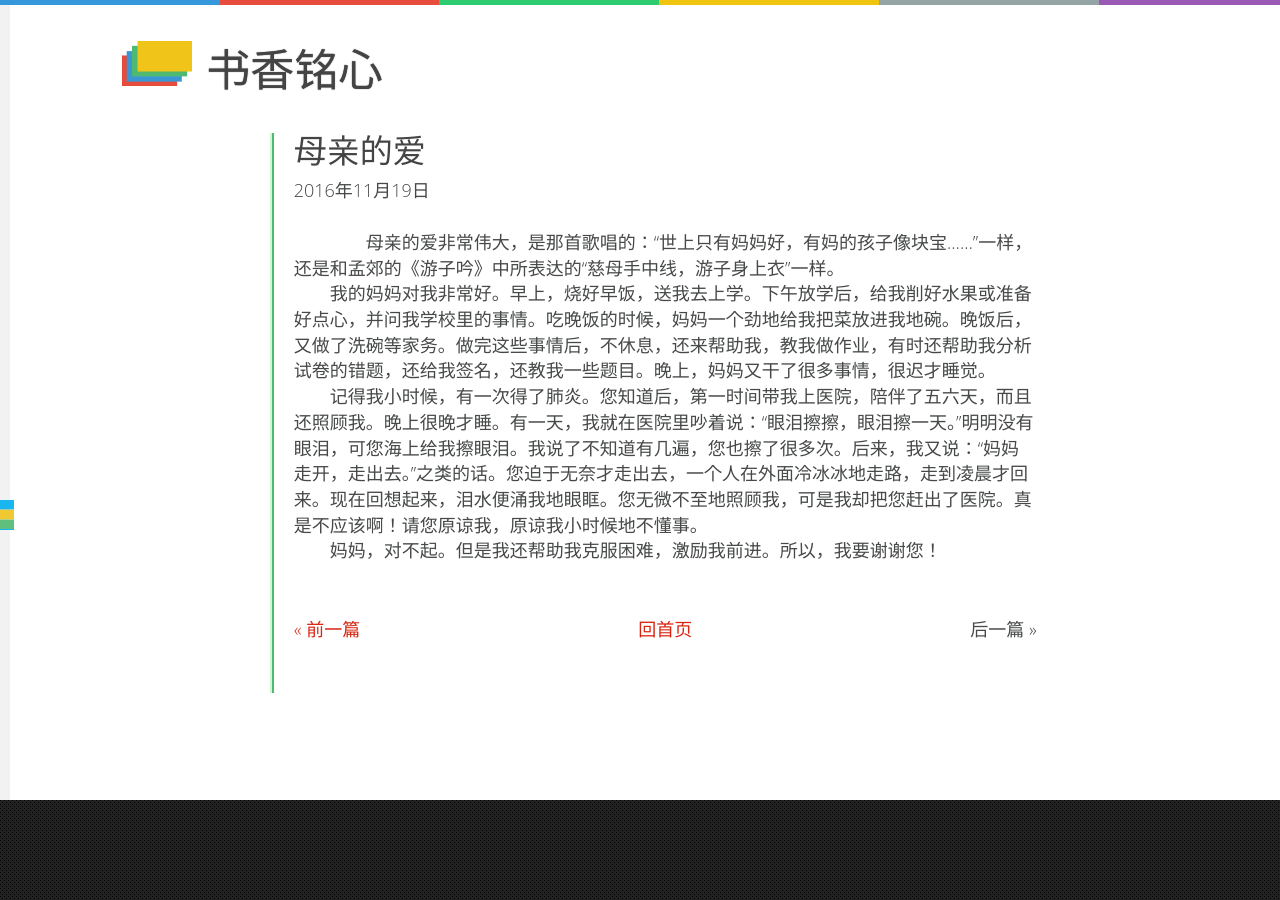
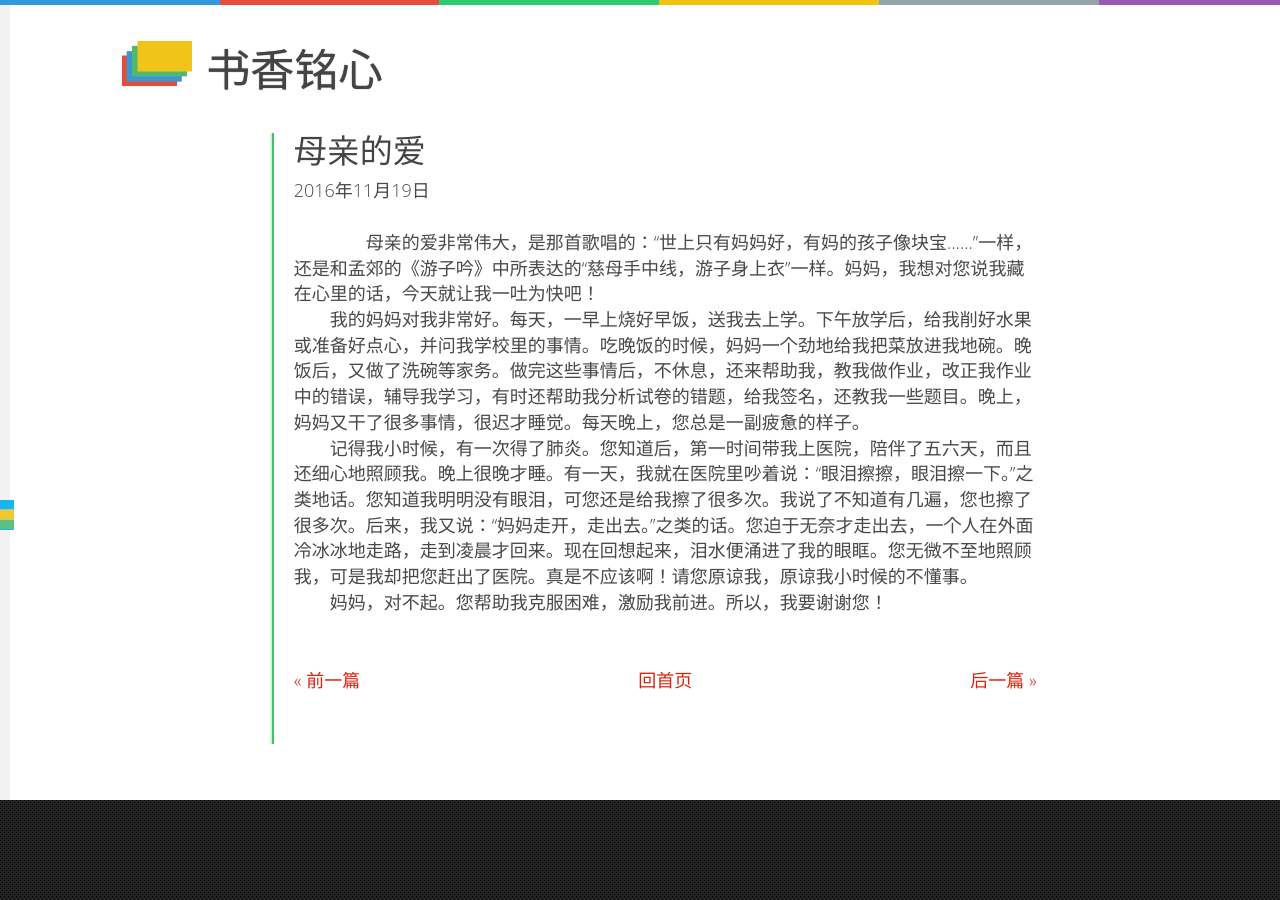
Before and after one commit to winsphinx/sxmx, a Jekyll site: the page built from _posts/2016-11-19-母亲的爱.md, in a window 1280 px wide. Built offline with Jekyll 4.4.1, drawn with Linux system fonts in a browser that asks for light colours; comment, search, counter and statistics services are not loaded.

Commit message:
add posts

```diff
--- a/_posts/2016-11-19-母亲的爱.md
+++ b/_posts/2016-11-19-母亲的爱.md
@@ -4,7 +4,7 @@ title: 母亲的爱
 ---
 
 
-　　母亲的爱非常伟大，是那首歌唱的：“世上只有妈妈好，有妈的孩子像块宝……”一样，还是和孟郊的《游子吟》中所表达的“慈母手中线，游子身上衣”一样。
-　　我的妈妈对我非常好。早上，烧好早饭，送我去上学。下午放学后，给我削好水果或准备好点心，并问我学校里的事情。吃晚饭的时候，妈妈一个劲地给我把菜放进我地碗。晚饭后，又做了洗碗等家务。做完这些事情后，不休息，还来帮助我，教我做作业，有时还帮助我分析试卷的错题，还给我签名，还教我一些题目。晚上，妈妈又干了很多事情，很迟才睡觉。
-　　记得我小时候，有一次得了肺炎。您知道后，第一时间带我上医院，陪伴了五六天，而且还照顾我。晚上很晚才睡。有一天，我就在医院里吵着说：“眼泪擦擦，眼泪擦一天。”明明没有眼泪，可您海上给我擦眼泪。我说了不知道有几遍，您也擦了很多次。后来，我又说：“妈妈走开，走出去。”之类的话。您迫于无奈才走出去，一个人在外面冷冰冰地走路，走到凌晨才回来。现在回想起来，泪水便涌我地眼眶。您无微不至地照顾我，可是我却把您赶出了医院。真是不应该啊！请您原谅我，原谅我小时候地不懂事。
-　　妈妈，对不起。但是我还帮助我克服困难，激励我前进。所以，我要谢谢您！
+　　母亲的爱非常伟大，是那首歌唱的：“世上只有妈妈好，有妈的孩子像块宝……”一样，还是和孟郊的《游子吟》中所表达的“慈母手中线，游子身上衣”一样。妈妈，我想对您说我藏在心里的话，今天就让我一吐为快吧！
+　　我的妈妈对我非常好。每天，一早上烧好早饭，送我去上学。下午放学后，给我削好水果或准备好点心，并问我学校里的事情。吃晚饭的时候，妈妈一个劲地给我把菜放进我地碗。晚饭后，又做了洗碗等家务。做完这些事情后，不休息，还来帮助我，教我做作业，改正我作业中的错误，辅导我学习，有时还帮助我分析试卷的错题，给我签名，还教我一些题目。晚上，妈妈又干了很多事情，很迟才睡觉。每天晚上，您总是一副疲惫的样子。
+　　记得我小时候，有一次得了肺炎。您知道后，第一时间带我上医院，陪伴了五六天，而且还细心地照顾我。晚上很晚才睡。有一天，我就在医院里吵着说：“眼泪擦擦，眼泪擦一下。”之类地话。您知道我明明没有眼泪，可您还是给我擦了很多次。我说了不知道有几遍，您也擦了很多次。后来，我又说：“妈妈走开，走出去。”之类的话。您迫于无奈才走出去，一个人在外面冷冰冰地走路，走到凌晨才回来。现在回想起来，泪水便涌进了我的眼眶。您无微不至地照顾我，可是我却把您赶出了医院。真是不应该啊！请您原谅我，原谅我小时候的不懂事。
+　　妈妈，对不起。您帮助我克服困难，激励我前进。所以，我要谢谢您！
```
Also changed, not shown: _posts/2016-09-17-我喜欢的书.md (+4 -4 lines), _posts/2016-09-25-“二十年”后回故乡.md (+3 -2 lines), _posts/2016-10-22-我的电动牙刷.md (+3 -2 lines), _posts/2016-10-29-学游泳的启示.md (+3 -3 lines), _posts/2016-11-26-赠人玫瑰，手有余香.md (added, +12 -0 lines).
